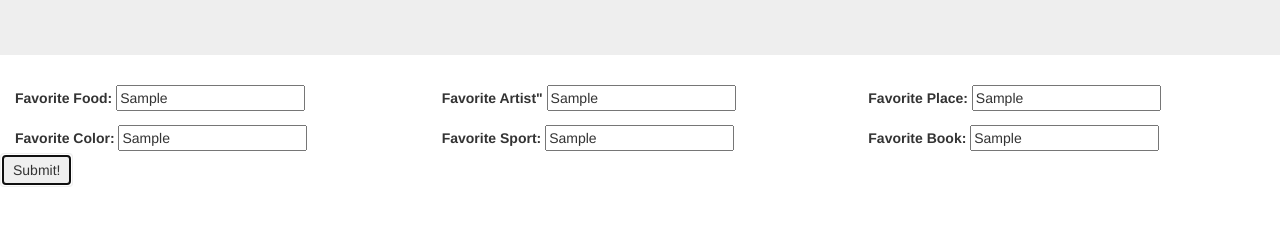
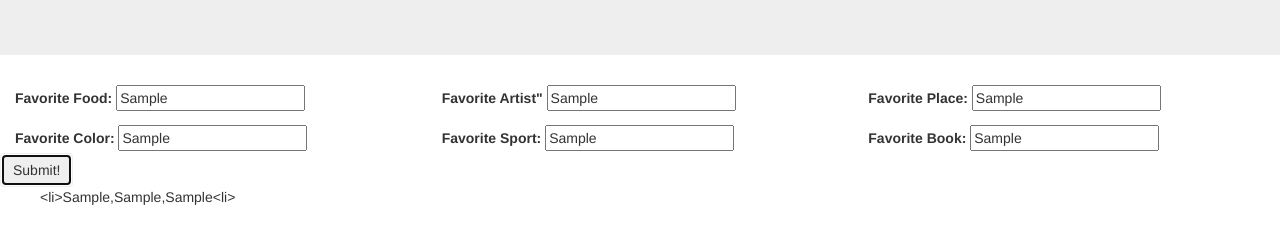
Before and after one commit to yeungm95/favorite-things-webpage, a plain HTML site: page index.html in a window 1280 px wide. Both pictures are taken after typing "Sample", "Sample", "Sample", "Sample", "Sample", "Sample" into the empty fields and a click on the button "Submit!". Shown: the part 140-384 px from the top of the page. Drawn offline with Linux system fonts and the light colour scheme.

Commit message:
create newArray variable

```diff
--- a/index.html
+++ b/index.html
@@ -44,5 +44,11 @@
       </row>
       <button type="submit" class="btn">Submit!</button>
     </form>
+
+    <div id="output">
+      <ul id="outputList">
+
+      </ul>
+    </div>
   </body>
 </html>
--- a/js/scripts.js
+++ b/js/scripts.js
@@ -8,9 +8,23 @@ $(document).ready(function() {
     var f4 = $("#favoriteColor").val()
     var f5 = $("#favoriteSport").val()
     var f6 = $("#favoriteBook").val()
-    // console.log(f1, f2, f3, f4, f5, f6)
 
     var favoriteThingsArray = [f1, f2, f3, f4, f5, f6,]
-    console.log(favoriteThingsArray)
+    // console.log(favoriteThingsArray)
+
+    // $("#output").text("My favorite sport is " + favoriteThingsArray[4])
+
+    newArray = []
+    newArray.push(favoriteThingsArray[1])
+    newArray.push(favoriteThingsArray[0])
+    newArray.push(favoriteThingsArray[2])
+
+    $("ul#outputList").text("<li>" + newArray + "<li>")
+
+
+    // Testing
+    // var favoriteThingsArray = []
+    // favoriteThingsArray.push()
+
   })
 })
```
